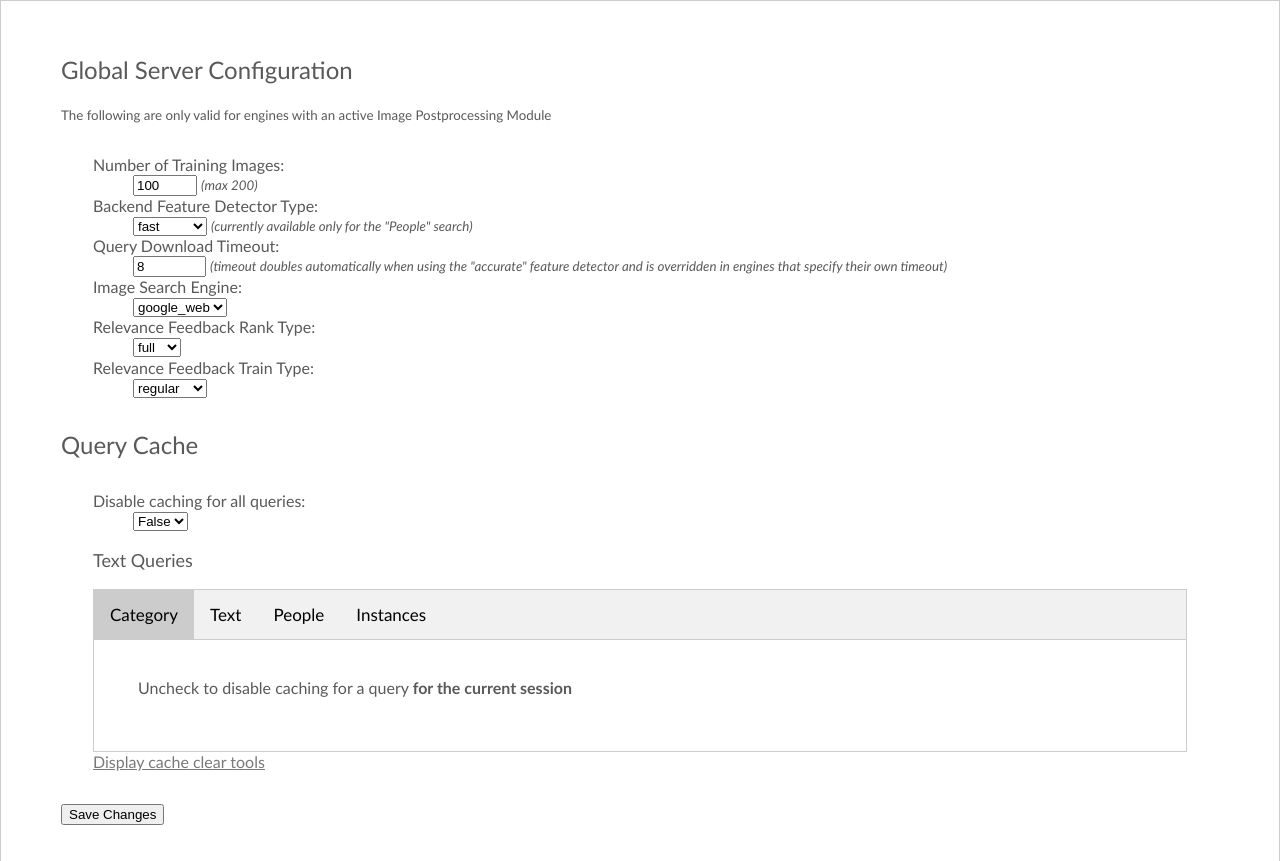
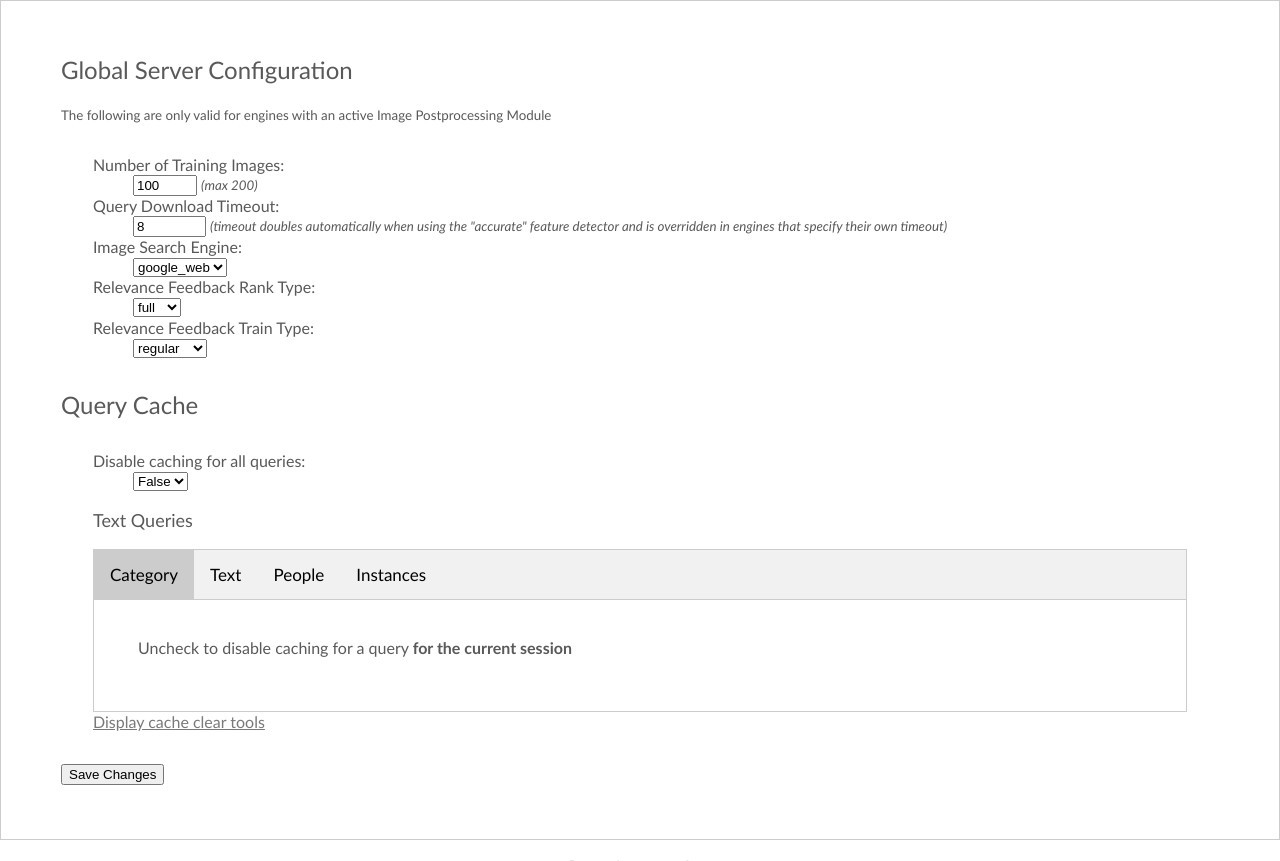
Before and after one commit to ox-vgg/vgg_frontend, a Django app: page /vgg_frontend/admintools in a window 1280 px wide. Shown: the part 150-1011 px from the top of the page. Run offline with Django 3.2, Linux system fonts and the light colour scheme; the visitor is signed in with stand-in values (Sample User, id 1); parts of the project's set-up code (start-up, migrations or seed data) failed here and were passed over.

Commit message:
maint: Removing the selection of the feature detector type, as it is not used anymore

```diff
--- a/siteroot/templates/admintools.html
+++ b/siteroot/templates/admintools.html
@@ -65,15 +65,6 @@ The following variables are defined:
                                 <dt>Number of Training Images:</dt>
                                 <dd>
                                     <input name="num_pos_train" type="number" size="6" min="1" max="200" value="{{NUM_POS_TRAIN}}" /> <small><em>(max 200)</em></small>
-                                </dd>
-                                <dt>Backend Feature Detector Type:</dt>
-                                <dd>
-                                    <select name="feat_detector_type">
-                                        {% for ITEM in FEAT_DETECTOR_TYPE_LIST %}
-                                            <option value="{{ITEM}}" {% if ITEM == FEAT_DETECTOR_TYPE %}selected="selected"{% endif %}>{{ITEM}}</option>
-                                        {% endfor %}
-                                    </select>
-                                     <small><em>(currently available only for the &quot;People&quot; search)</em></small>
                                 </dd>
                                  <dt>Query Download Timeout:</dt>
                                 <dd>
```
